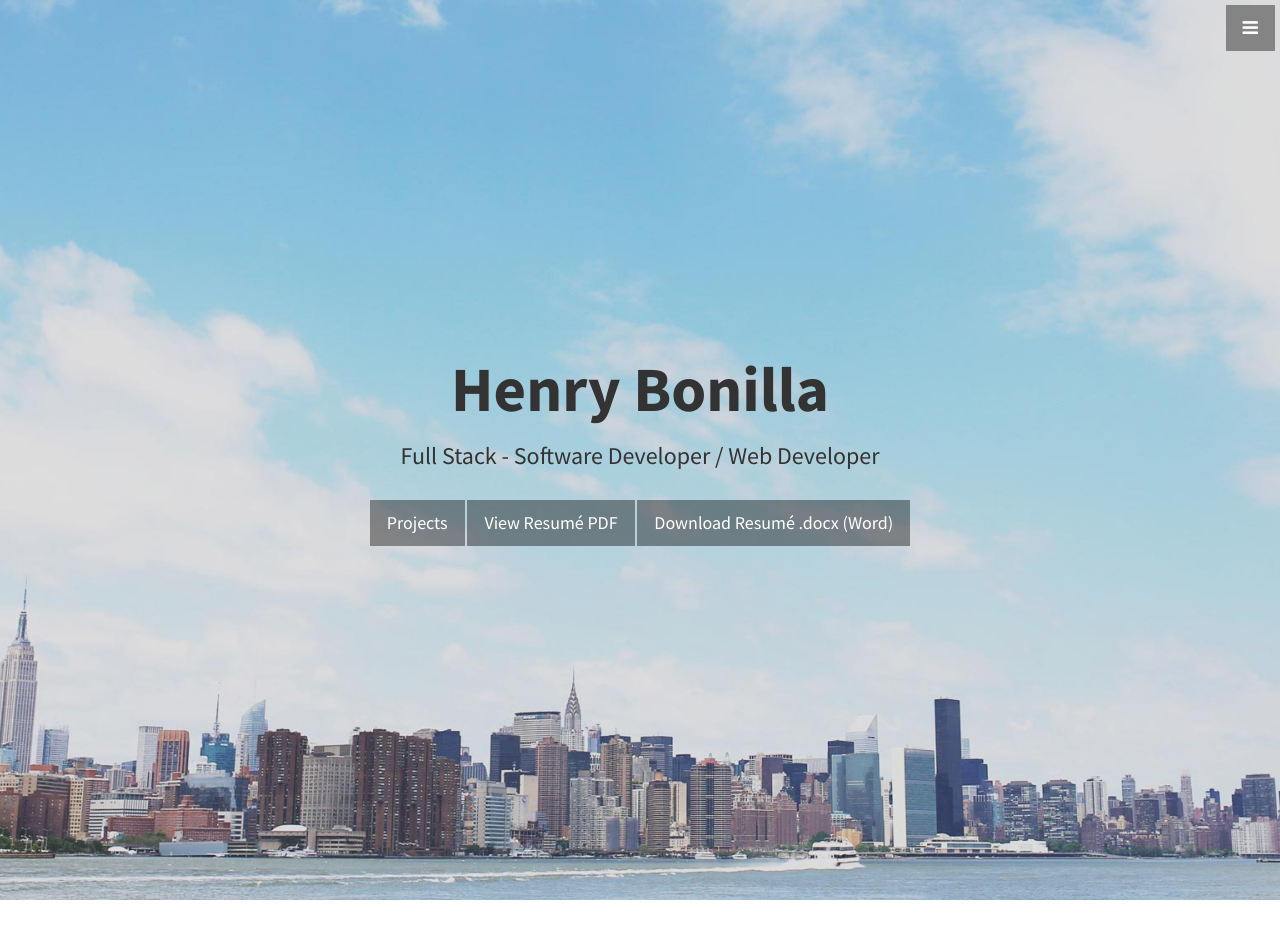
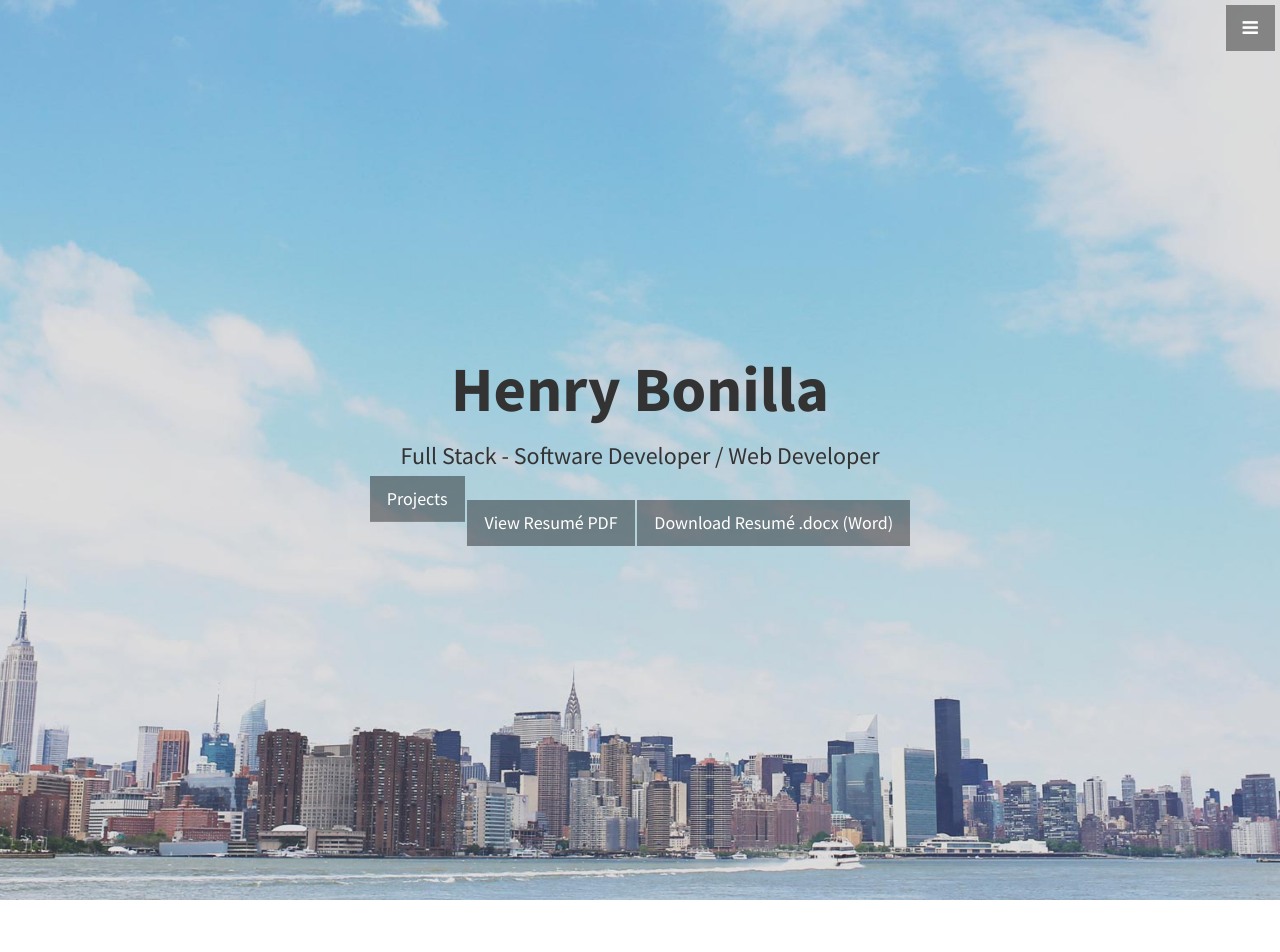
Before and after one commit to henryqbonilla/henryqbonilla.github.io, a Jekyll site: the page built from index.html, in a window 1280 px wide. Shown: the top 952 px of the page. Built offline with Jekyll 4.4.1, drawn with Linux system fonts in a browser that asks for light colours.

Commit message:
Update stylish-portfolio.css

```diff
--- a/css/stylish-portfolio.css
+++ b/css/stylish-portfolio.css
@@ -245,3 +245,20 @@
 footer {
     padding: 100px 0;
 }
+
+/*bounce button*/
+@keyframes bounce {
+    0%, 20%, 50%, 80%, 100% {
+        transform: translateY(0);
+    }
+    40% {
+        transform: translateY(-30px);
+    }
+    60% {
+        transform: translateY(-15px);
+    }
+}
+
+#bounceButton {
+    animation: bounce 2s infinite; /* 2s duration and infinite loop */
+}
```
